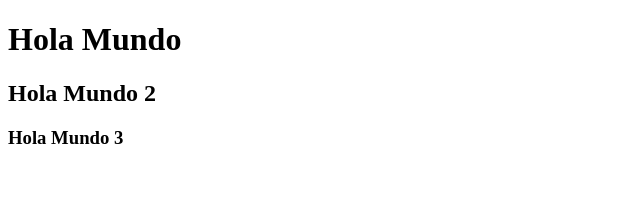
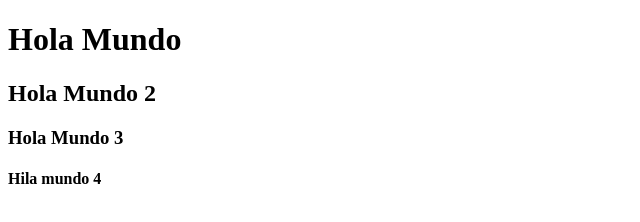
Before and after one commit to LuisaRuiz09/prueba_git2022_1, a plain HTML site: page index.html in a window 1280 px wide. Shown: the whole page, without its empty margins (0-640 px from the left). Drawn offline with Linux system fonts and the light colour scheme.

Commit message:
Cuarto commit

```diff
--- a/index.html
+++ b/index.html
@@ -11,6 +11,7 @@
         <h1>Hola Mundo</h1>
         <h2>Hola Mundo 2</h2>
         <h3>Hola Mundo 3</h3>
+        <h4>Hila mundo 4</h4>
     </div>
 
 </body>
```
